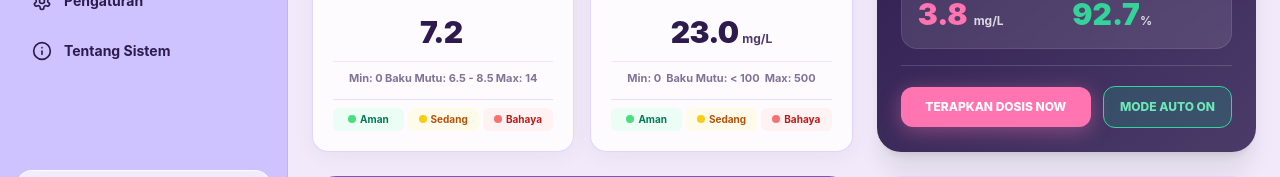
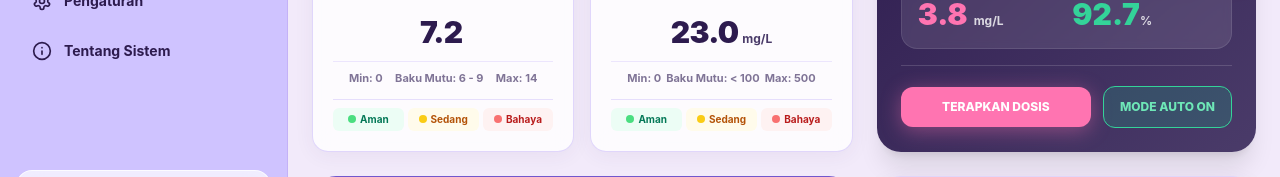
Before and after one commit to rizalrfli/ECOMIND, a React (Vite) app: page /#/beranda in a window 1280 px wide. Shown: the part 423-600 px from the top of the page. Built offline with nearby package versions, Linux system fonts and the light colour scheme.

Commit message:
fix: ubah angka

```diff
--- a/src/pages/Beranda.jsx
+++ b/src/pages/Beranda.jsx
@@ -59,8 +59,8 @@ export default function Beranda() {
     {
       param: 'pH Air (Derajat Keasaman)',
       value: `${sensorData.ph.toFixed(2)}`,
-      standard: '6.5 - 8.5',
-      status: sensorData.ph >= 6.5 && sensorData.ph <= 8.5 ? 'Sesuai' : 'FAIL',
+      standard: '6 - 9',
+      status: sensorData.ph >= 6 && sensorData.ph <= 9 ? 'Sesuai' : 'FAIL',
       unit: ''
     },
     {
@@ -102,8 +102,8 @@ export default function Beranda() {
             unit=""
             min={0}
             max={14}
-            safeRange={[6.5, 8.5]}
-            warningRange={[5.5, 9.5]}
+            safeRange={[6, 9]}
+            warningRange={[5, 10]}
           />
           <GaugeCard
             title="COD Influen"
@@ -162,7 +162,7 @@ export default function Beranda() {
               onClick={() => applyDose()}
               className="flex-1 bg-[#FF74B1] hover:bg-[#FF74B1]/90 text-white font-extrabold text-xs py-3 px-4 rounded-xl shadow-pink-glow transition-all text-center"
             >
-              TERAPKAN DOSIS NOW
+              TERAPKAN DOSIS
             </button>
 
             <button
```
